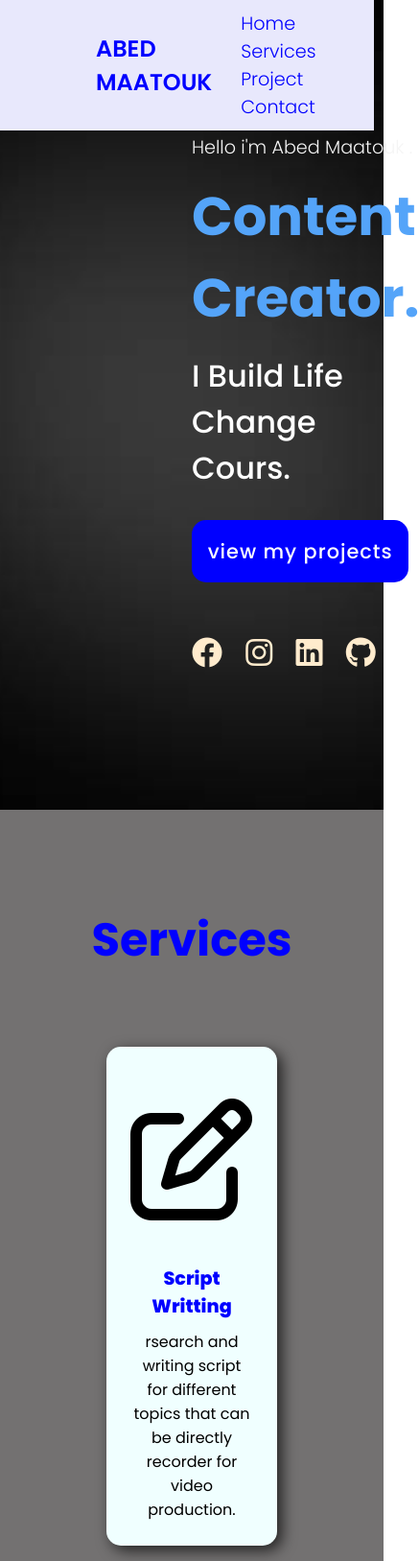
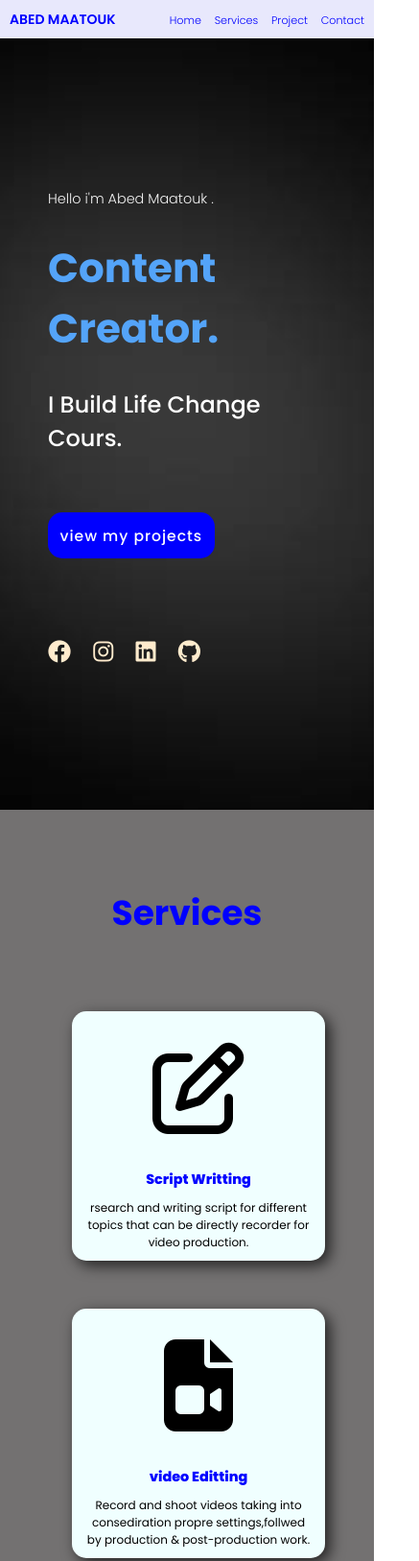
Before and after one commit to Abed-Maatouk/project1, a plain HTML site: page index.html in a window 390 px wide. Shown: the top 1627 px of the page at 96% size, 437 px wide, since content can reach past the window. Drawn offline with Linux system fonts and the light colour scheme.

Commit message:
Update style.css

```diff
--- a/style.css
+++ b/style.css
@@ -241,3 +241,75 @@ footer p span{
     color: blue;
     font-family: monospace;
 }
+@media (max-width:600px){
+    header {
+        padding: 5px 10px;
+        height: 40px;
+        font-size: 14px;
+    }
+    .logo {
+        font-weight: 600;
+        font-size: 1em;
+    }
+    .navigation a {
+        font-weight: 300;
+        font-size: 0.8em;
+        padding-left: 10px;
+    }
+    main {
+        font-size: 12px;
+    }
+    section {
+        padding: 80px 50px;
+    }
+    .section1 {
+        min-height: 100vh;
+    }
+    .section1 p{
+        margin-top: 50px;
+    }
+    .section1 h1{
+        margin-top: 30px;
+    }
+    .section1 h2{
+        margin-top: 30px;
+    }
+    .section1 .s1-btn{
+        margin-top: 30px;
+    }
+    .section1 .icons{
+        margin-top: 30px;
+    }
+    .boards {
+        display: flex;
+        justify-content: center;
+        flex-direction: column;
+        align-items: center;
+    }
+    .board1 {
+        width: 22em;
+        padding: 10px 15px;
+    }
+    .board2 {
+        width:22em;
+    }
+    .section3 {
+        min-height: 93vh;
+     }
+    .section4 {
+       min-height: 93vh;
+    }
+    .section4 h5{
+        margin: 50px;
+    }
+    .section4 .boards .board1{
+        margin: 50px 25px;
+        width: 22em;
+        padding: 10px 15px;
+    }
+
+    footer {
+        font-size: 12px;
+    }
+
+}
```
